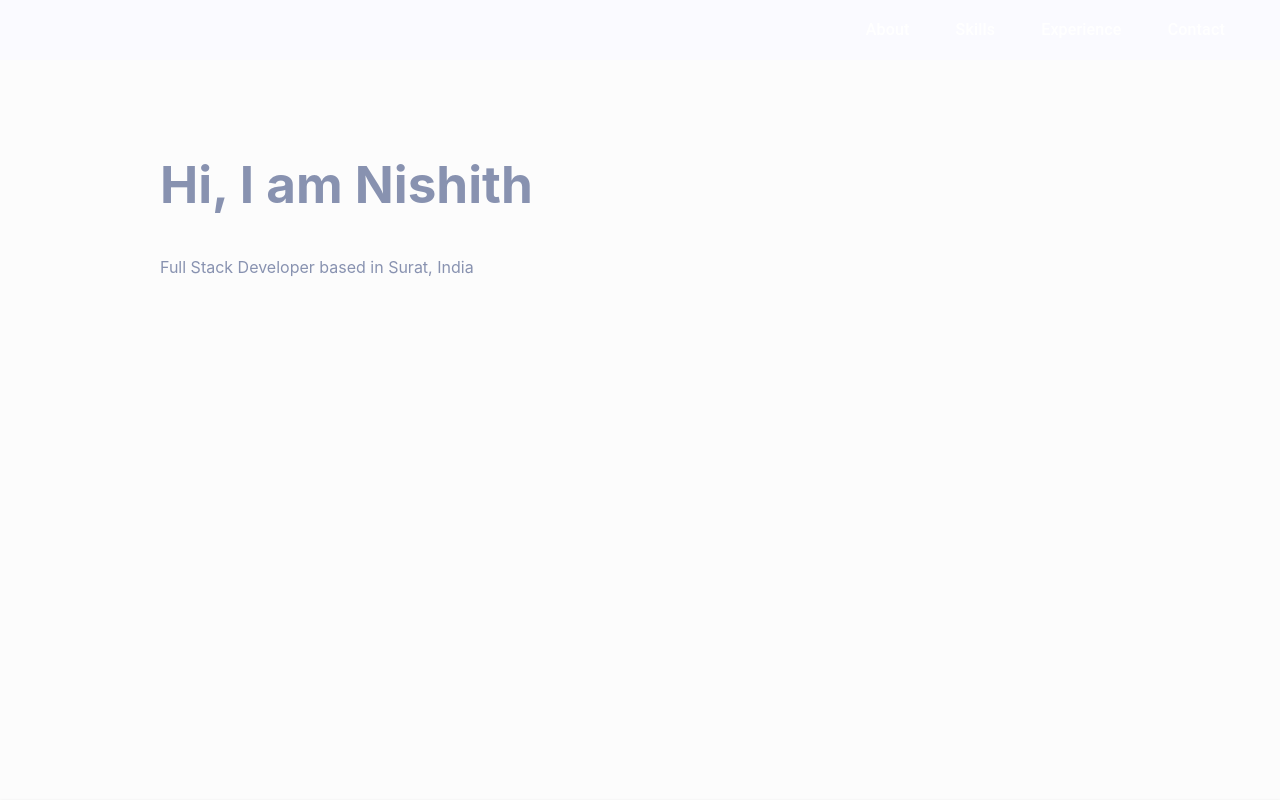
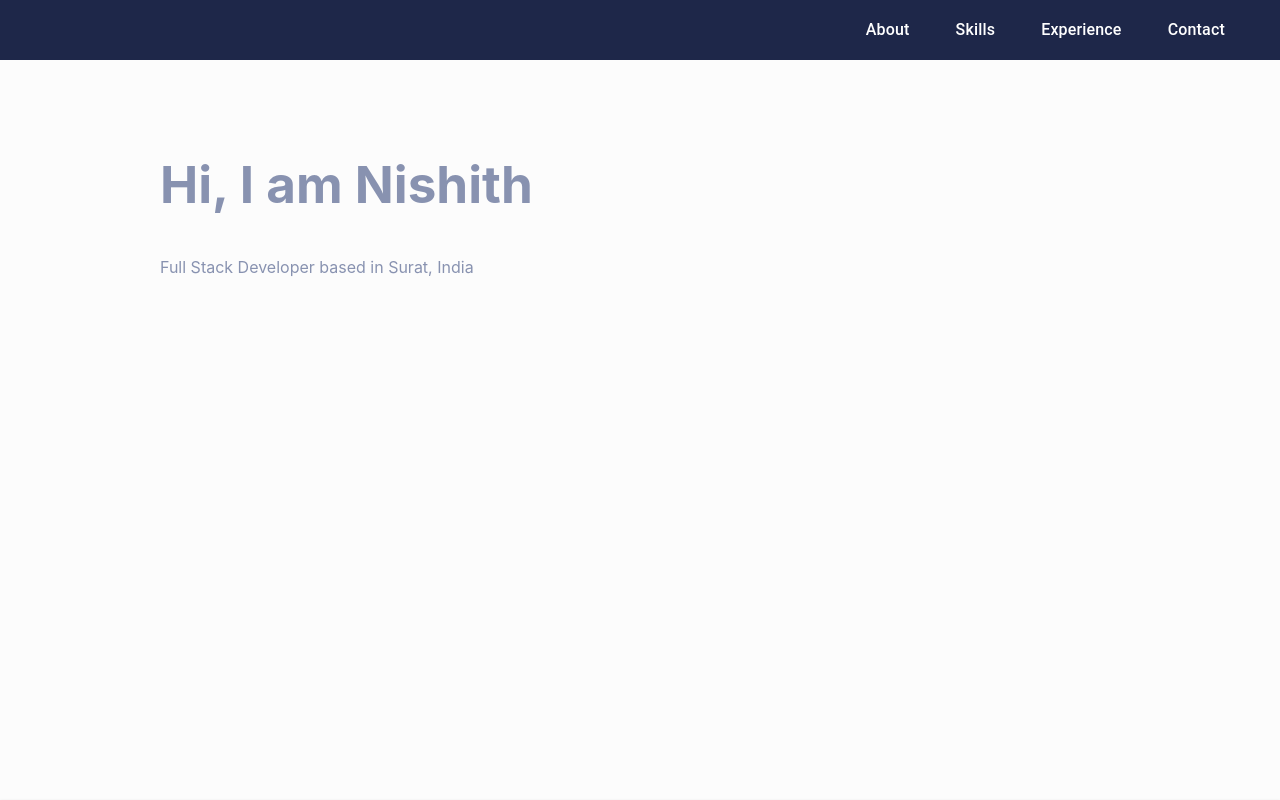
Before and after one commit to chauhannishith/chauhannishith.github.io, a React (Vite) app: page /profile in a window 1280 px wide. Shown: the top 800 px of the page. Built offline with nearby package versions, Linux system fonts and the light colour scheme.

Commit message:
update navbar and its connections

```diff
--- a/src/components/Navbar.tsx
+++ b/src/components/Navbar.tsx
@@ -15,26 +15,33 @@ export const Navbar = () => {
       style={{
         position: 'sticky',
         top: 0,
-        backgroundColor: palette.background.surface,
+        backgroundColor: palette.background.surface2,
         padding: '1rem 2rem',
+        zIndex: 10,
       }}>
       {/* <Grid item xs={4}>
         <Typography variant={'h4'}>Nishith Chauhan</Typography>
       </Grid> */}
       <Grid container item xs={12} md={4} justifyContent={'space-around'} alignItems={'center'}
         flexDirection={'row'}
+        sx={{
+          visibility: {
+            sm: 'hidden',
+            md: 'visible',
+          },
+        }}
       >
         <Link href="#about" variant='subtitle1'>
-                      About
+          About
         </Link>
         <Link href="#skills" variant='subtitle1'>
-                      Skills
+          Skills
         </Link>
         <Link href="#experience" variant='subtitle1'>
-                      Experience
+          Experience
         </Link>
-        <Link href="#contact" variant='subtitle1'>
-                      Contact
+        <Link href="#connect" variant='subtitle1'>
+          Contact
         </Link>
       </Grid>
     </Grid>
--- a/src/containers/Profile.tsx
+++ b/src/containers/Profile.tsx
@@ -2,6 +2,7 @@ import { PageWrapper } from '../components/PageWrapper'
 import { About } from '../components/About'
 import { Experience } from '../components/Experience'
 import { Skills } from '../components/Skills'
+import { Connect } from '../components/Connect'
 
 export const Profile = () => {
   return (
@@ -9,6 +10,7 @@ export const Profile = () => {
       <About />
       <Skills />
       <Experience />
+      <Connect />
     </PageWrapper>
   )
 }
```
